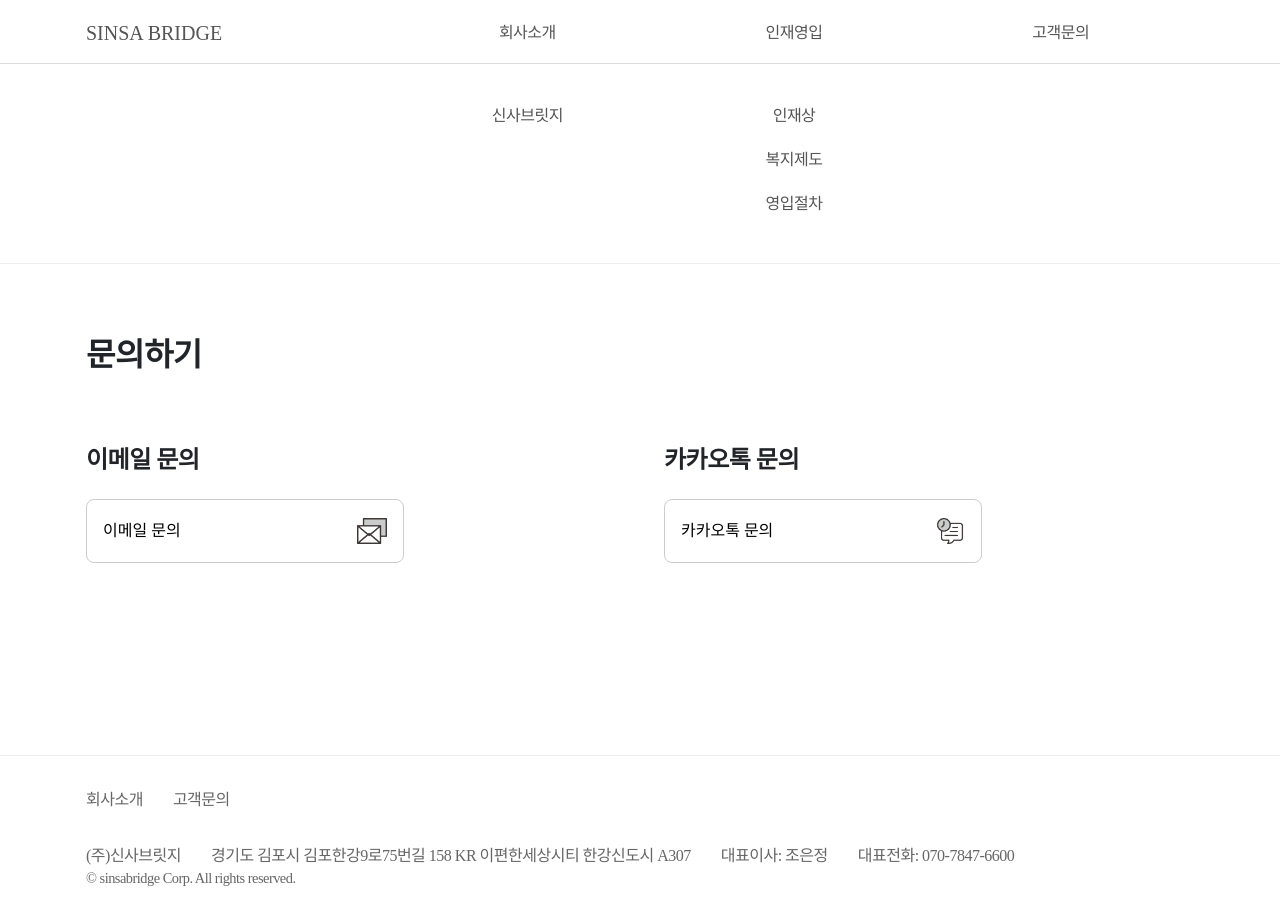
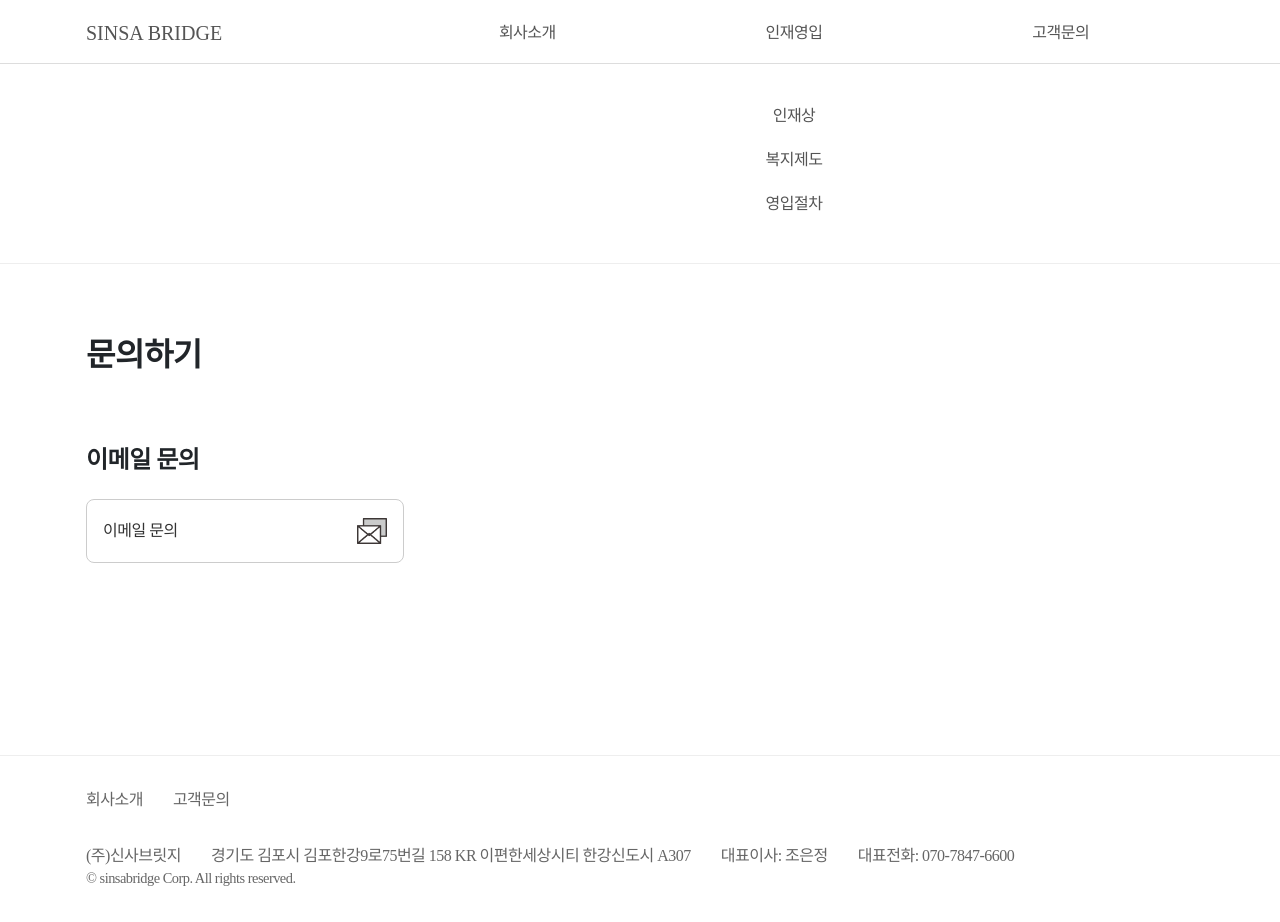
Before and after one commit to sinsa-bridge/sinsa-bridge-react, a React (Create React App) app: page /contact in a window 1280 px wide. Built offline with nearby package versions, Linux system fonts and the light colour scheme; a web font is replaced by a local one.

Commit message:
앵커 수정

```diff
--- a/src/assets/css/style.css
+++ b/src/assets/css/style.css
@@ -23,9 +23,10 @@ body{
 }
 
 .btn-type-black{
+  display:inline-block;
   padding:20px 40px;
   background:#222;
-  border-radius: 5px;
+  border-radius: .5rem;
   color:#fff;
   font-weight:bold;
 }
@@ -638,6 +639,7 @@ body{
 .process .txt dl{ margin:1rem 0; }
 .process .txt dt{ font-size:1.5rem; margin-bottom:1rem; }
 .process .txt dd{ color:#666; }
+.process .process-btn{ margin-top:2rem; text-align:center; }
 
 @media (min-width: 992px) {
   .process .imgmap li{ font-size:1.5em; }
@@ -653,7 +655,7 @@ body{
 .contact h2{ font-size: 2rem; margin-bottom:4rem; font-weight:bold; }
 .contact ul li { margin-bottom:2rem; }
 .contact ul li h3{ font-weight:bold; font-size: 1.5rem; }
-.contact ul li button{ display:flex; align-items: center; justify-content: space-between; margin-top:1.5rem; background:#fff; padding:1rem; width:60%; border:1px solid #ccc; border-radius:0.5rem; }
-.contact ul li button .icon{ display:inline-block; width:30px; height:30px; background:#eee; }
-.contact ul li button .email-icon{ background:url('../../assets/img/contact-icon01.png') center no-repeat; background-size:contain; }
-.contact ul li button .kakao-icon{ background:url('../../assets/img/contact-icon02.png') center no-repeat; background-size:contain; }
+.contact ul li a{ display:flex; align-items: center; justify-content: space-between; margin-top:1.5rem; background:#fff; padding:1rem; width:60%; border:1px solid #ccc; color:#333; border-radius:0.5rem; }
+.contact ul li a .icon{ display:inline-block; width:30px; height:30px; background:#eee; }
+.contact ul li a .email-icon{ background:url('../../assets/img/contact-icon01.png') center no-repeat; background-size:contain; }
+.contact ul li a .kakao-icon{ background:url('../../assets/img/contact-icon02.png') center no-repeat; background-size:contain; }
--- a/src/pages/Header.js
+++ b/src/pages/Header.js
@@ -50,10 +50,10 @@ function Header({headerStyle}) {
               <h1 className='navbar-brand'><Link to="/">SINSA BRIDGE</Link></h1>
                 <ul className='navbar-nav' >
                   <li className='nav-item'>
-                    <Link to="/company">회사소개</Link>
+                    <Link to="/service">회사소개</Link>
                     <ul className={ mouseOver == false ? "subnav hidden" : "subnav open" }>
                       {/* <li><Link to="/company">신사브릿지</Link></li> */}
-                      <li><Link to="/service">신사브릿지</Link></li>
+                      {/* <li><Link to="/service">신사브릿지</Link></li> */}
                       {/* <li><Link to="/way">오시는길</Link></li> */}
                     </ul>
                   </li>
@@ -85,7 +85,7 @@ function Header({headerStyle}) {
               <li className='nav-item'>
                 <Link to="/Service">회사소개</Link>
                 <ul className="subnav open">
-                  <li><Link to="/Service">신사브릿지</Link></li>
+                  {/* <li><Link to="/Service">신사브릿지</Link></li> */}
                   {/* <li><Link to="/way">오시는길</Link></li> */}
                 </ul>
               </li>
--- a/src/pages/career/Process.js
+++ b/src/pages/career/Process.js
@@ -79,6 +79,9 @@ function Process(){
                         </dd>
                     </dl>
                 </li>
+                <li className="col-md-12 process-btn" data-aos="fade-up">
+                    <a href="https://www.jobkorea.co.kr/Recruit/Co_Read/Recruit/C/sinsabridge" target="_blank" rel="noopener noreferrer" className="btn-type-black">채용공고 확인하기</a>
+                </li>
             </ul>
 
         </div>
--- a/src/pages/career/Talent.js
+++ b/src/pages/career/Talent.js
@@ -26,23 +26,23 @@ function Talent(){
             <ul className="row">
                 <li className="col-6 col-md-3" data-aos="fade-up">
                     <span>01</span>
-                    <p>스스로 동기부여하여 높은 목표를 도전하고 기존의 틀을 깨는 과감한 실행을 하는 인재</p>
+                    <p>스스로 동기부여하여 높은 목표를 도전하고 기존의 틀을 깨는 과감한 실행을 하는 분</p>
                 </li>
                 <li className="col-6 col-md-3" data-aos="fade-up">
                     <span>02</span>
-                    <p>그 과정에서 필요한 역량을 개발하기 위해 노력하여 팀웍을 발휘하는 인재</p>
+                    <p>그 과정에서 필요한 역량을 개발하기 위해 노력하여 팀웍을 발휘하는 분</p>
                 </li>
                 <li className="col-6 col-md-3" data-aos="fade-up">
                     <span>03</span>
-                    <p>부단한 자기계발로 항상 새로운 인재</p>
+                    <p>부단한 자기계발로 항상 새로운 분</p>
                 </li>
+                {/* <li className="col-6 col-md-3" data-aos="fade-up">
+                    <span>04</span>
+                    <p>부지런하고 정직하며 예의바른 분</p>
+                </li> */}
                 <li className="col-6 col-md-3" data-aos="fade-up">
                     <span>04</span>
-                    <p>부지런하고 정직하며 예의바른 인재</p>
-                </li>
-                <li className="col-6 col-md-3" data-aos="fade-up">
-                    <span>05</span>
-                    <p>미래를 예측하고 변화를 주도하는 인재</p>
+                    <p>미래를 예측하고 변화를 주도하는 분</p>
                 </li>
             </ul>
 
--- a/src/pages/contact/Contact.js
+++ b/src/pages/contact/Contact.js
@@ -19,12 +19,12 @@ function Contact(){
                 <ul className='row'>
                     <li className='col-md-6' data-aos="fade-up">
                         <h3>이메일 문의</h3>
-                        <button>이메일 문의 <span className='icon email-icon'></span></button>
+                        <a href={"mailto:support@sinsabridge.com"}>이메일 문의 <span className='icon email-icon'></span></a>
                     </li>
-                    <li className='col-md-6' data-aos="fade-up">
+                    {/* <li className='col-md-6' data-aos="fade-up">
                         <h3>카카오톡 문의</h3>
-                        <button>카카오톡 문의 <span className='icon kakao-icon'></span></button>
-                    </li>
+                        <a>카카오톡 문의 <span className='icon kakao-icon'></span></a>
+                    </li> */}
                 </ul>
 
             </div>
--- a/src/pages/main/MainCareers.js
+++ b/src/pages/main/MainCareers.js
@@ -1,4 +1,5 @@
 import mainboximg from '../../assets/img/mainbox.png';
+import { Link } from 'react-router-dom';
 
 function MainCareers(){
     return(
@@ -13,7 +14,7 @@ function MainCareers(){
                             기술과 사람을 중심으로 새로운 세상, 새로운 연결을 함께 하는<br/>
                             sinsabridge 동반 성장할 전문가를 기다립니다.
                         </p>
-                        <a type="button" className="btn-type-black" data-aos="fade-up">영입절차 확인하기</a>
+                        <Link to="/process" type="button" className="btn-type-black" data-aos="fade-up">영입절차 확인하기</Link>
                     </div>
 
                     <div className="img col-xl-7" data-aos="fade-up">
```
